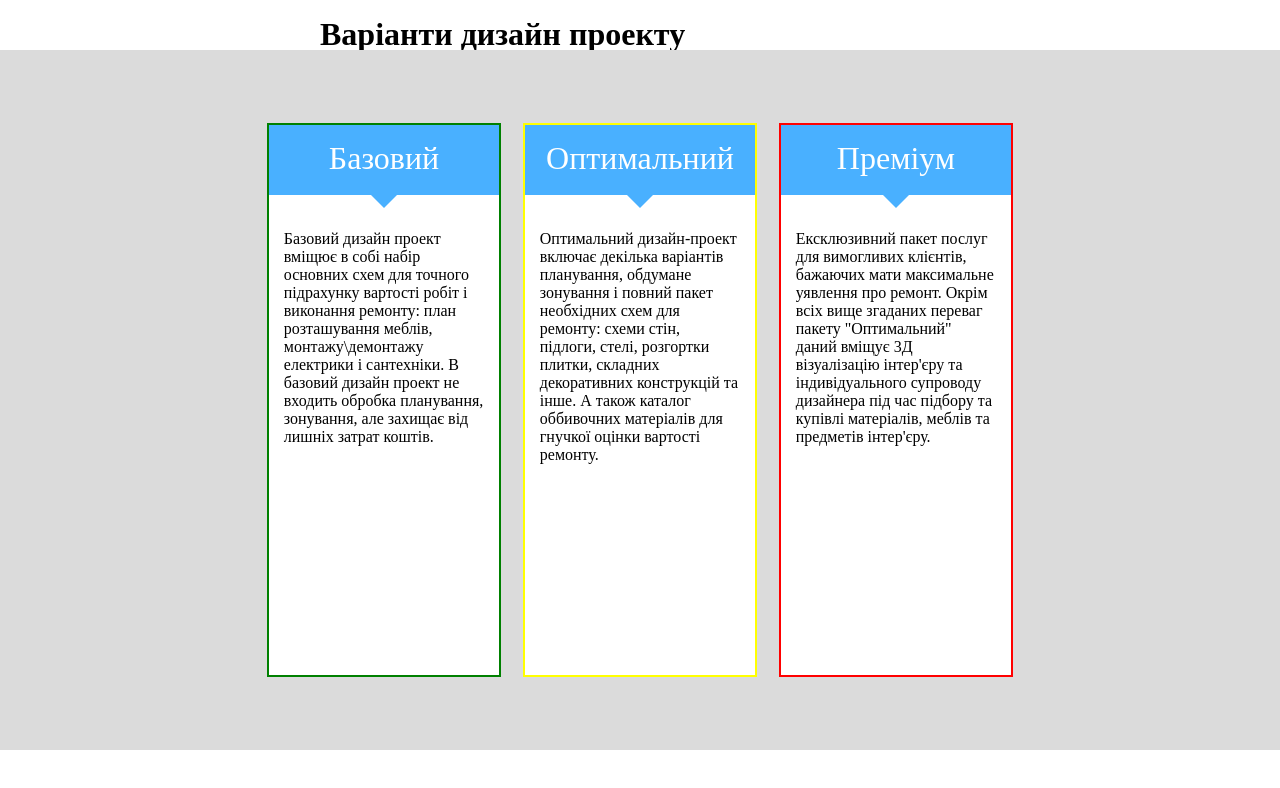
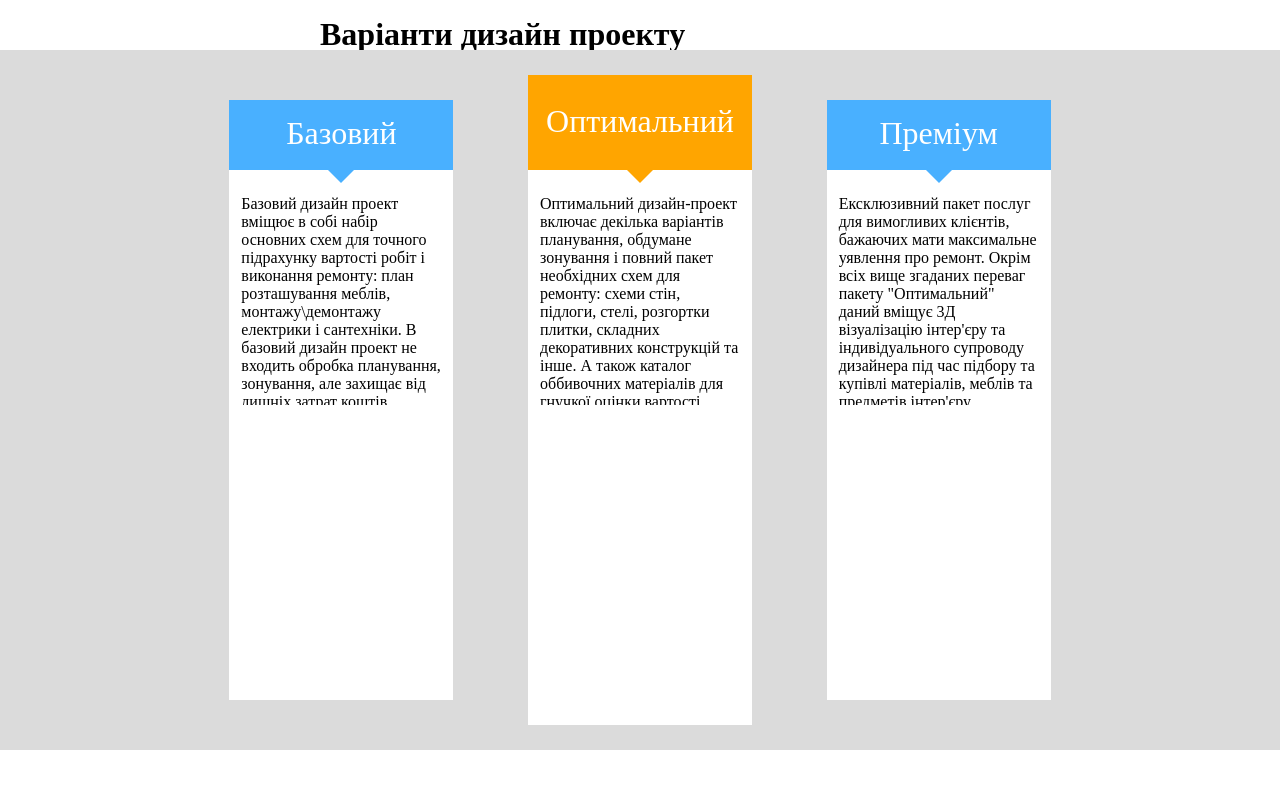
Before and after one commit to MaestroVito/SampleSite_V2, a plain HTML site: page index.html in a window 1280 px wide. Drawn offline with Linux system fonts and the light colour scheme.

Commit message:
Updated with index.html, deleted unnecessary options

```diff
--- a/css/style.css
+++ b/css/style.css
@@ -4,36 +4,63 @@
  }
 
 p {
-	display: inline-block;
-	padding: 15px 20px;
+	padding: 15px 10px;
+	position: relative;
 }
 
 .mainBlock {
 	display: flex;
-	height: 100%;
-	width: 100%;
+	justify-content: center;
+}
+
+.mainHeader {
+	font-size: 2em;
+    font-weight: bold;
+	width: 50%;
+	margin-top: 2vh;
+}
+
+.bodyBack {
+	height: 700px;
+	background: #dbdbdb;
 	margin: auto;
 	position: absolute;
 	left: 0;
 	right: 0;
 	top: 0;
 	bottom: 0;
-	justify-content: center;
 }
 
-.mainHeader {
-	font-size: 2em;
+.price {
+	position: relative;
+	border-top: 1px solid grey;
+	border-bottom: 1px solid grey;
+	margin: 24px 12px;
+    text-align: center;
+    font-size: 1.5em;
     font-weight: bold;
-	height: 100px;
-	width: 50%;
-	margin-top: 2vh;
 }
 
-.bodyBack {
+.priceHeader {
+	height: 30px;
+	width: 100px;
+	position: relative;
+	color: grey;
+    font-size: 1.3em;
+	bottom: 115px;
+	background: white;
+	margin: auto;
+}
+
+.optimalHeader p {
+	padding: 27.5px 10px;
+}
+
+/* ---------------------------- */
+
+.bodyBlock {
 	display: flex;
-	height: 700px;
-	width: 100%;
-	background: #dbdbdb;
+	width: 70%;
 	margin: auto;
 	position: absolute;
 	left: 0;
@@ -44,36 +71,19 @@ p {
 
 /* ---------------------------- */
 
-.bodyBlock {
-	display: flex;
-	height: 700px;
-	width: 60%;
-	margin: auto;
-	position: absolute;
-	left: 0;
-	right: 0;
-	top: 0;
-	bottom: 0;
-	justify-content: space-around;
-}
-
-/* ---------------------------- */
-
 .basicBlock {
-	border: 2px solid green;
-	height: 550px;
-	width: 30%;
+	height: 600px;
+	width: 25%;
 	background: white;
 	margin: auto;
 }
 
 .basicHeader {
 	height: 70px;
-	width: 30%;
+	width: 25%;
 	background: #49b0ff;
 	color: white;
 	font-size: 2em;
-	margin: auto;
 	text-align: center;
 	position: absolute;
 
@@ -89,27 +99,29 @@ p {
 }
 
 .basicInfoText {
-	margin-top: 90px;
-	padding: 15px;
+	margin-top: 85px;
+	margin-left: 2px;
+	margin-right: 2px;
+	padding: 10px;
+	overflow: auto;
+    height: 200px;
 }
 
 /* ---------------------------- */
 
 .optimalBlock {
-	border: 2px solid yellow;
-	height: 550px;
-	width: 30%;
+	height: 650px;
+	width: 25%;
 	background: white;
 	margin: auto;
 }
 
 .optimalHeader {
-	height: 70px;
-	width: 30%;
-	background: #49b0ff;
+	height: 95px;
+	width: 25%;
+	background: orange;
 	color: white;
 	font-size: 2em;
-	margin: auto;
 	text-align: center;
 	position: absolute;
 
@@ -120,13 +132,17 @@ p {
 	height: 0;
 	border-left: 16px solid transparent;
 	border-right: 16px solid transparent;
-	border-top: 16px solid #49b0ff;
+	border-top: 16px solid orange;
 	margin: auto;
 }
 
 .optimalInfoText {
-	margin-top: 90px;
-	padding: 15px;
+	margin-top: 110px;
+	margin-left: 2px;
+	margin-right: 2px;
+	padding: 10px;
+	overflow: auto;
+    height: 200px;
 }
 
 
@@ -134,20 +150,18 @@ p {
 /* ---------------------------- */
 
 .premiumBlock {
-	border: 2px solid red;
-	height: 550px;
-	width: 30%;
+	height: 600px;
+	width: 25%;
 	background: white;
 	margin: auto;
 }
 
 .premiumHeader {
 	height: 70px;
-	width: 30%;
+	width: 25%;
 	background: #49b0ff;
 	color: white;
 	font-size: 2em;
-	margin: auto;
 	text-align: center;
 	position: absolute;
 
@@ -163,6 +177,10 @@ p {
 }
 
 .premiumInfoText {
-	margin-top: 90px;
-	padding: 15px;
+	margin-top: 85px;
+	margin-left: 2px;
+	margin-right: 2px;
+	padding: 10px;
+	overflow: auto;
+    height: 200px;
 }
```
